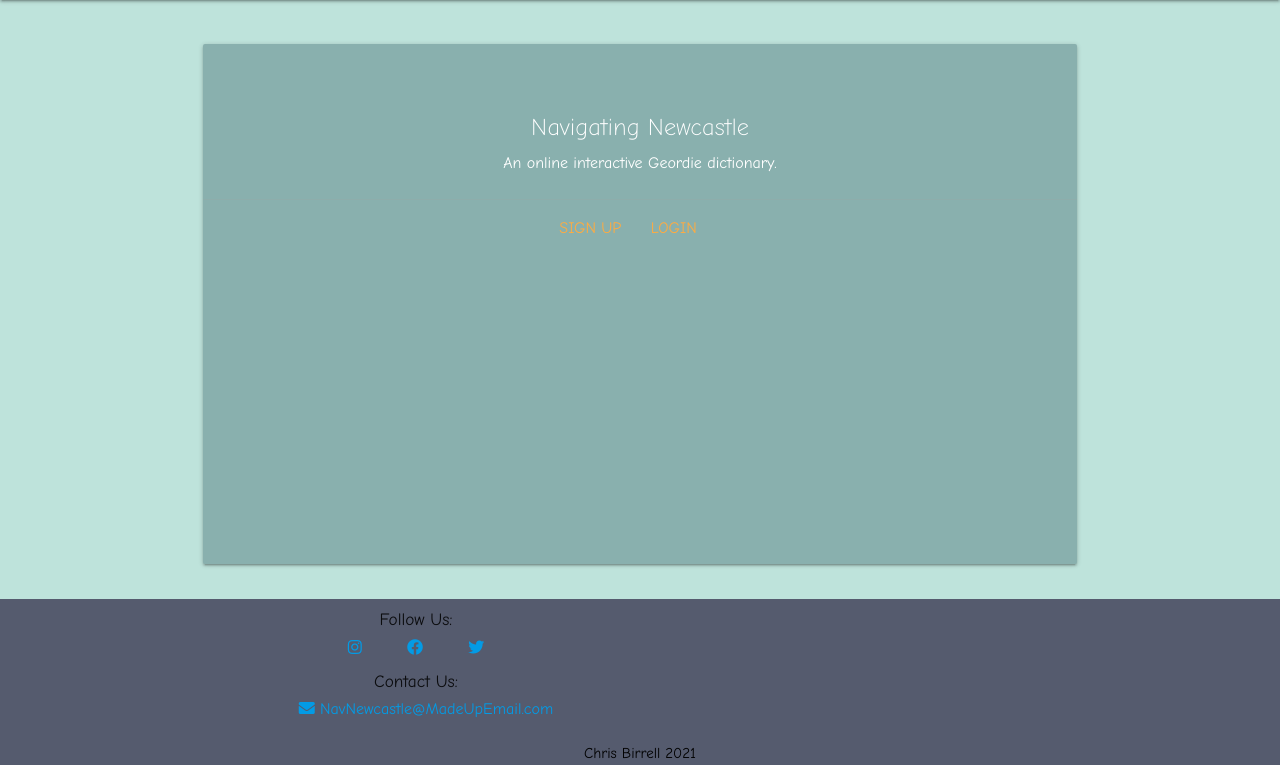
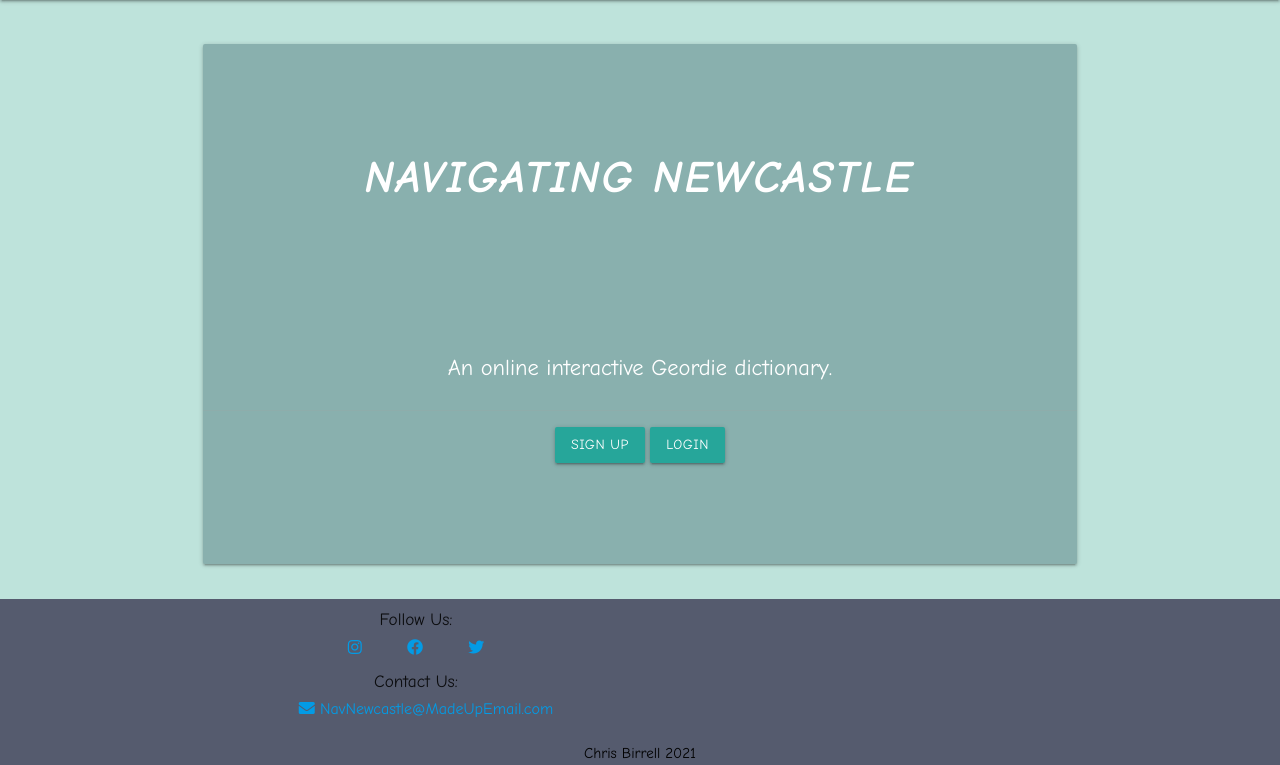
Before and after one commit to Birrellc/Navigating-Newcastle, a Flask app: page / in a window 1280 px wide. Shown: the part 64-829 px from the top of the page. Run offline with Flask 2, Linux system fonts and the light colour scheme; some libraries are stand-ins or nearby versions.

Commit message:
Feat: added button functionality to index.html

```diff
--- a/static/css/style.css
+++ b/static/css/style.css
@@ -59,3 +59,7 @@ i.fa-envelope {
     letter-spacing: 2px;
     margin-right: 2px;
 }
+
+.home-text {
+    font-size: 1.5rem;
+}
--- a/templates/index.html
+++ b/templates/index.html
@@ -3,14 +3,14 @@
 {% block content %}
 
 <div class="card-content white-text">
-    <span class="card-title">Navigating Newcastle</span>
-    <p>
+    <h1 class="navigating-header">Navigating Newcastle</h1>
+    <p class="home-text">
       An online interactive Geordie dictionary.
     </p>
   </div>
   <div class="card-action">
-    <a href="#">Sign Up</a>
-    <a href="#">Login</a>
+    <a href="{{ url_for('signup') }}" class="btn">Sign Up</a>
+    <a href="{{ url_for('login') }}" class="btn">Login</a>
   </div>
 
 {% endblock %}
```
